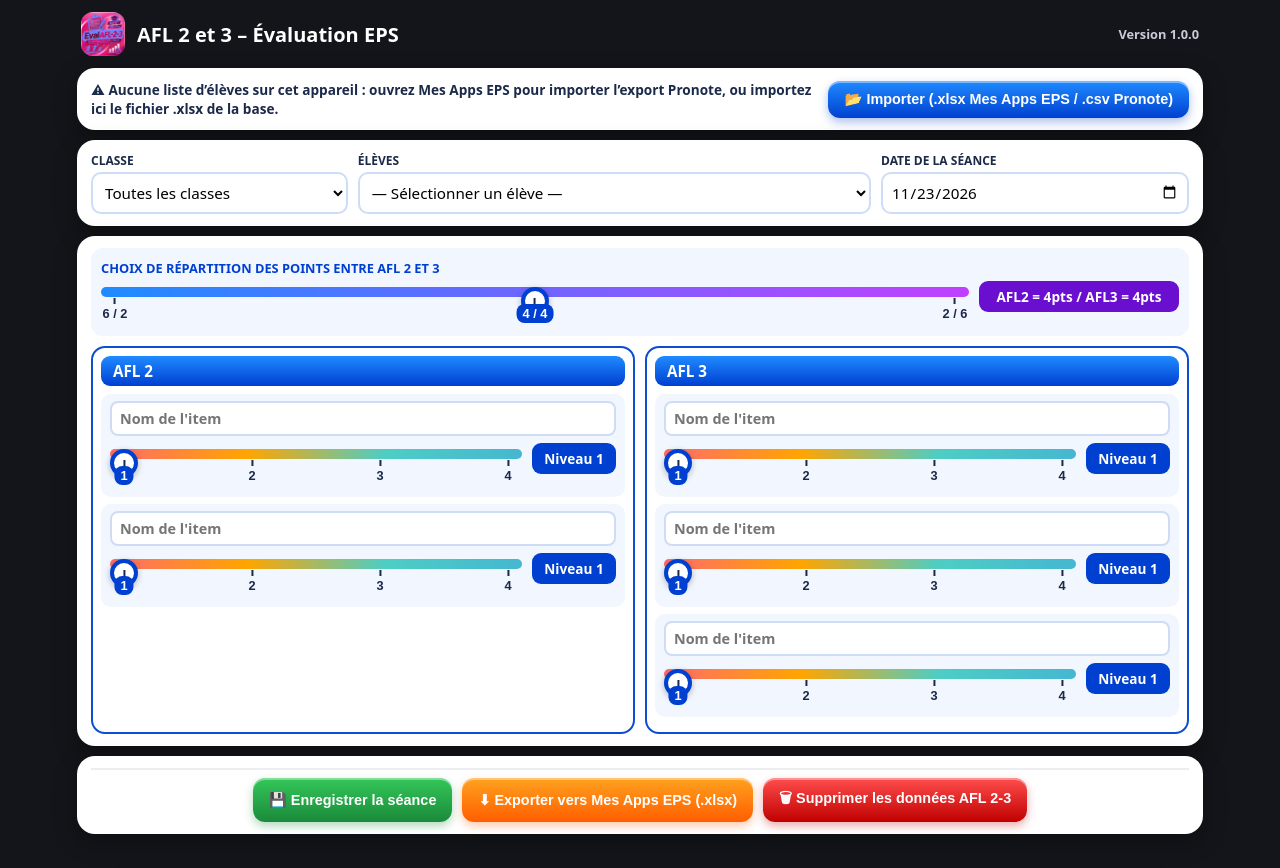
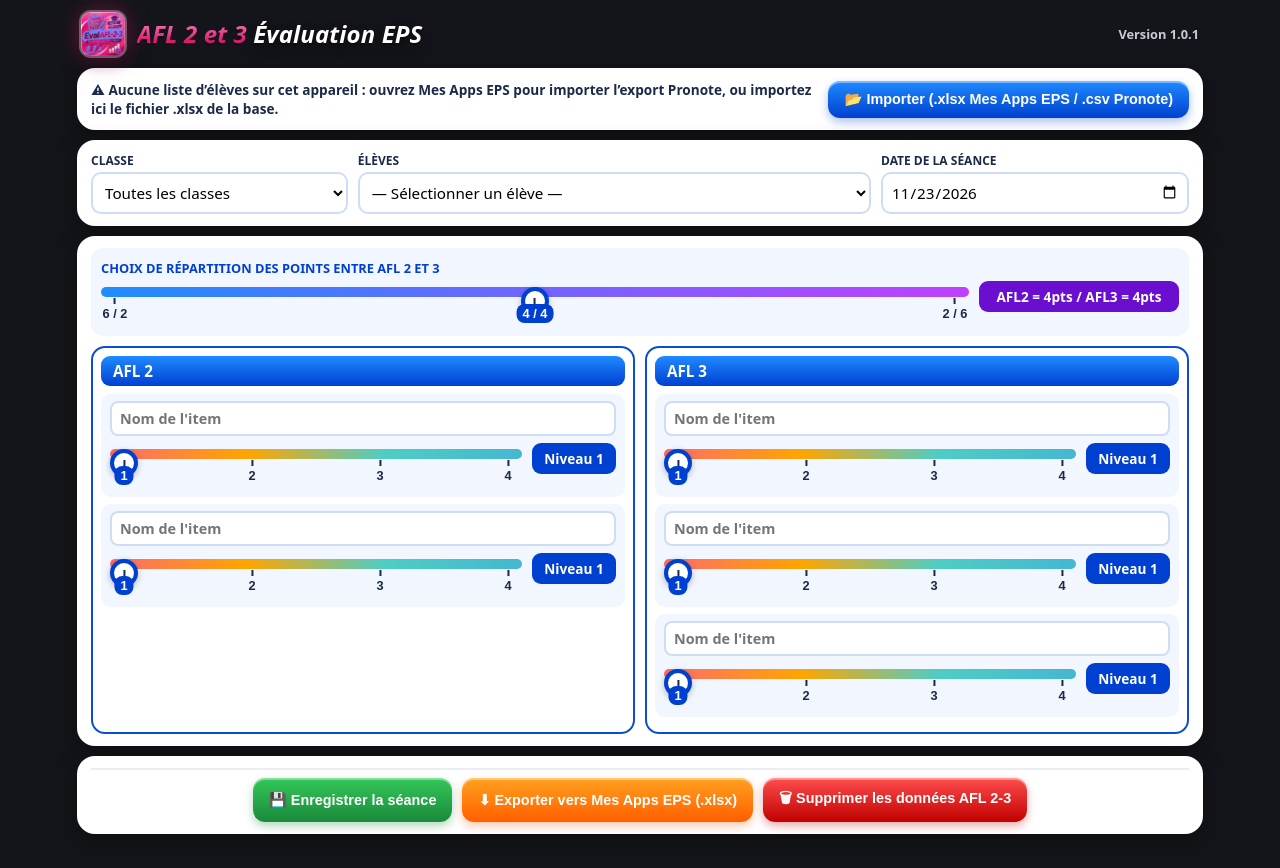
Before and after one commit to VinzToc/EvalAFL_2-3, a plain HTML site: page index.html in a window 1280 px wide. Drawn offline with Linux system fonts and the light colour scheme.

Commit message:
En-tête modernisé : titre en casse mixte aux couleurs du logo, logo mis en valeur
Co-Authored-By: Claude Opus 5.5 <noreply@anthropic.com>
Claude-Session: https://claude.ai/code/session_01DWMzvD6ztMEfLaUiDk1reh

```diff
--- a/index.html
+++ b/index.html
@@ -53,8 +53,17 @@ table{border-collapse:collapse;width:100%;font-size:.8rem}th{background:#ffc107;
 #toast{position:fixed;left:50%;bottom:calc(16px + env(safe-area-inset-bottom));transform:translateX(-50%);background:#1a8a3a;color:#fff;padding:10px 18px;border-radius:12px;font-weight:700;box-shadow:0 6px 18px #0006;display:none;z-index:9;max-width:90vw;text-align:center}
 #toast.err{background:#c0392b}
 @media(max-width:820px){.cols,.grid3{grid-template-columns:1fr}}
-</style></head><body>
-<header><img src="icons/icon-192.png" alt=""><h1>AFL 2 et 3 – Évaluation EPS</h1><span class="ver">Version <span id="ver"></span></span></header>
+</style>
+<style id="titre-moderne">/* Titre en casse mixte + logo mis en valeur, aux couleurs du logo */
+header h1{font-family:system-ui,-apple-system,"Segoe UI",Roboto,sans-serif!important;font-style:italic!important;font-weight:900!important;text-transform:none!important;letter-spacing:.005em!important;line-height:1.08;font-size:1.5rem!important;background:none!important;-webkit-text-stroke:0!important;color:#fff!important;-webkit-text-fill-color:#fff!important;text-shadow:0 2px 0 #14080f,0 4px 12px rgba(0,0,0,.45)!important}
+header h1 .tm{background:linear-gradient(180deg,#ff8fc8,#db1c71 72%)!important;-webkit-background-clip:text!important;background-clip:text!important;color:#db1c71!important;-webkit-text-fill-color:transparent!important;text-shadow:none!important;filter:drop-shadow(0 2px 0 #14080f)}
+header h1 small,header h1 em{font-style:normal!important;text-shadow:none!important;-webkit-text-fill-color:currentColor!important}
+header img{border-radius:22%!important;box-shadow:0 0 0 2px rgba(255,255,255,.3),0 0 22px rgba(219,28,113,.5),0 6px 16px rgba(0,0,0,.4)!important;transition:transform .3s}
+header img:hover{transform:rotate(-5deg) scale(1.05)}
+@media(max-width:520px){header h1{font-size:calc(1.5rem * .8)!important}}
+</style>
+</head><body>
+<header><img src="icons/icon-192.png" alt=""><h1><span class="tm">AFL 2 et 3</span> Évaluation EPS</h1><span class="ver">Version <span id="ver"></span></span></header>
 <main>
 <div class="card">
  <div class="row"><span id="status">Chargement…</span>
--- a/version.js
+++ b/version.js
@@ -1 +1 @@
-const APP_VERSION="1.0.0"; // ← seul endroit à modifier pour changer la version
+const APP_VERSION="1.0.1"; // ← seul endroit à modifier pour changer la version
```
